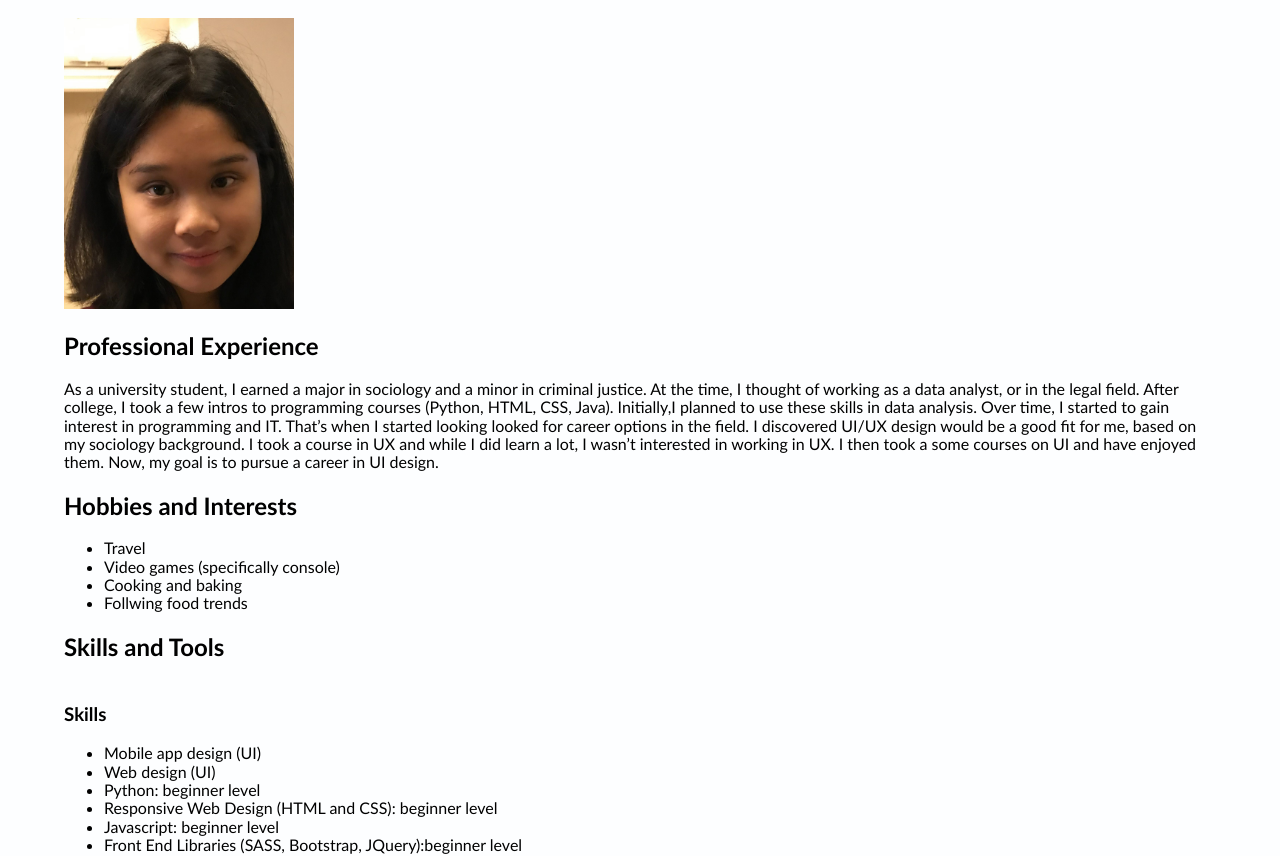
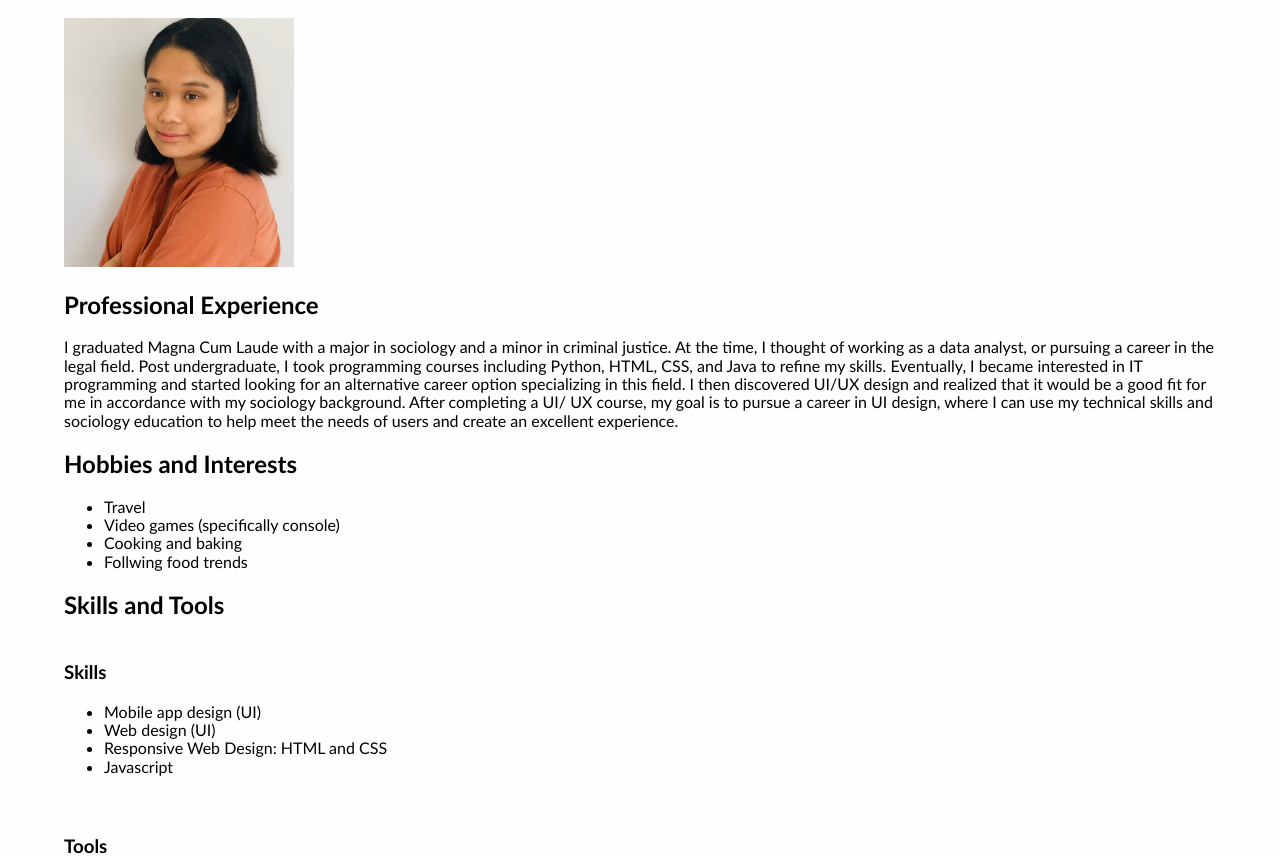
Before and after one commit to DiannaDominguez96/Portfolio-Website-Dianna-Dominguez, a plain HTML site: page about.html in a window 1280 px wide. Shown: the part 191-1047 px from the top of the page. Drawn offline with nearby package versions, Linux system fonts and the light colour scheme.

Commit message:
changed about.html

```diff
--- a/about.html
+++ b/about.html
@@ -36,18 +36,16 @@
       <h1>About Me</h1>
     </div>
     <picture class="portfile-picture">
-      <source srcset="./img/portfolio-picture.png">
-      <img src="./img/portfolio-picture.png" alt="Portfolio Picture">
+      <source srcset="./img/Professional-Portfolio-Pic.jpg">
+      <img src="./img/Professional-Portfolio-Pic.jpg" alt="Portfolio Picture">
     </picture>
     <h2>Professional Experience</h2>
-    <p>As a university student, I earned a major in sociology and a minor in criminal justice.
-      At the time, I thought of working as a data analyst, or in the legal field. After college,
-      I took a few intros to programming courses (Python, HTML, CSS, Java). Initially,I planned to
-      use these skills in data analysis. Over time, I started to gain interest in programming and IT.
-      That’s when I started looking looked for career options in the field. I discovered UI/UX design would be
-      a good fit for me, based on my sociology background. I took a course in UX and while I did learn a lot,
-      I wasn’t interested in working in UX. I then took a some courses on UI and have enjoyed them.
-      Now, my goal is to pursue a career in UI design.</p>
+    <p>I graduated Magna Cum Laude with a major in sociology and a minor in criminal justice. At the time, I thought of working as a data analyst,
+       or pursuing a career in the legal field. Post undergraduate, I took programming courses including Python, HTML, CSS, and Java to refine my skills.
+       Eventually, I became interested in IT programming and started looking for an alternative career option specializing in this field.
+       I then discovered UI/UX design and realized that it would be a good fit for me in accordance with my sociology background. After completing a
+       UI/ UX course, my goal is to pursue a career in UI design, where I can use my technical skills and sociology education to help
+       meet the needs of users and create an excellent experience.</p>
     <h2>Hobbies and Interests</h2>
     <ul>
       <li>Travel</li>
@@ -63,10 +61,8 @@
         <ul>
           <li>Mobile app design (UI)</li>
           <li>Web design (UI)</li>
-          <li>Python: beginner level</li>
-          <li>Responsive Web Design (HTML and CSS): beginner level</li>
-          <li>Javascript: beginner level</li>
-          <li>Front End Libraries (SASS, Bootstrap, JQuery):beginner level</li>
+          <li>Responsive Web Design: HTML and CSS</li>
+          <li>Javascript</li>
         </ul>
       </div>
     </div>
```
Also changed, not shown: img/Professional-Portfolio-Pic.jpg (added).
